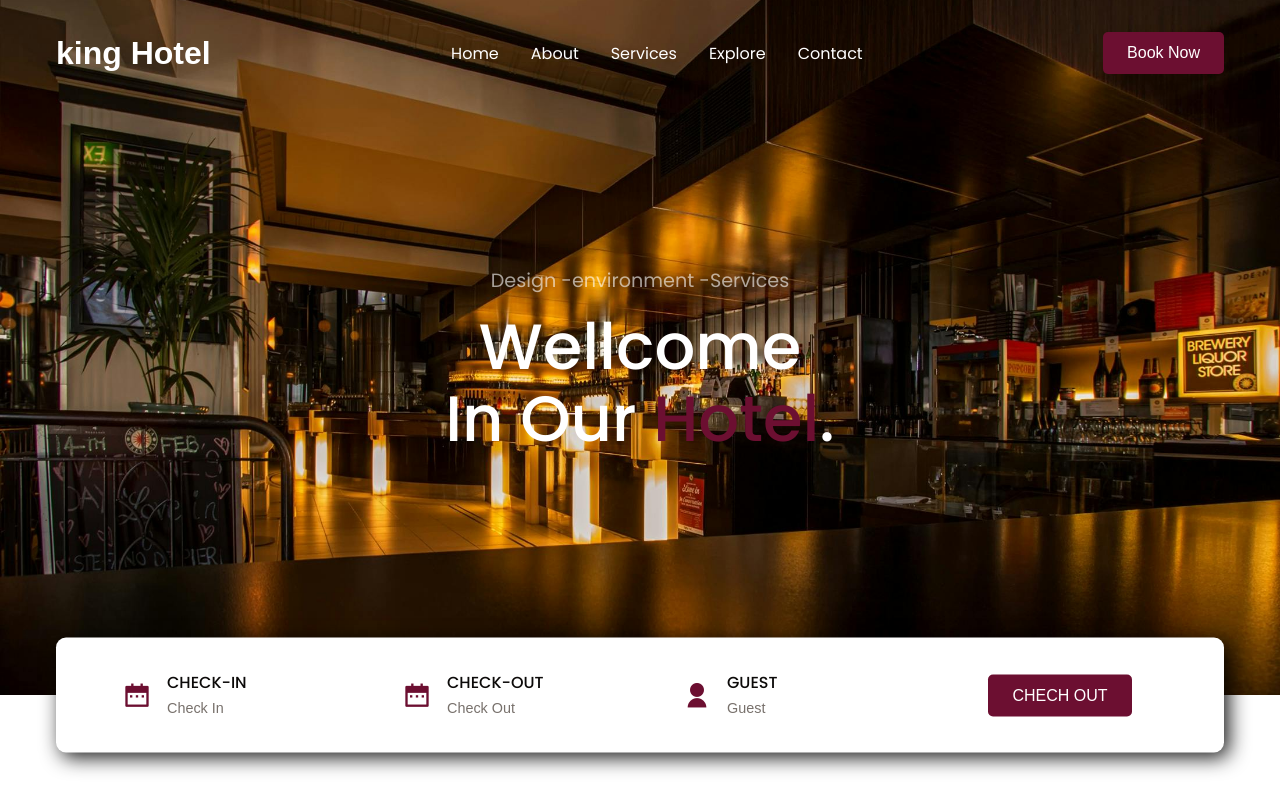
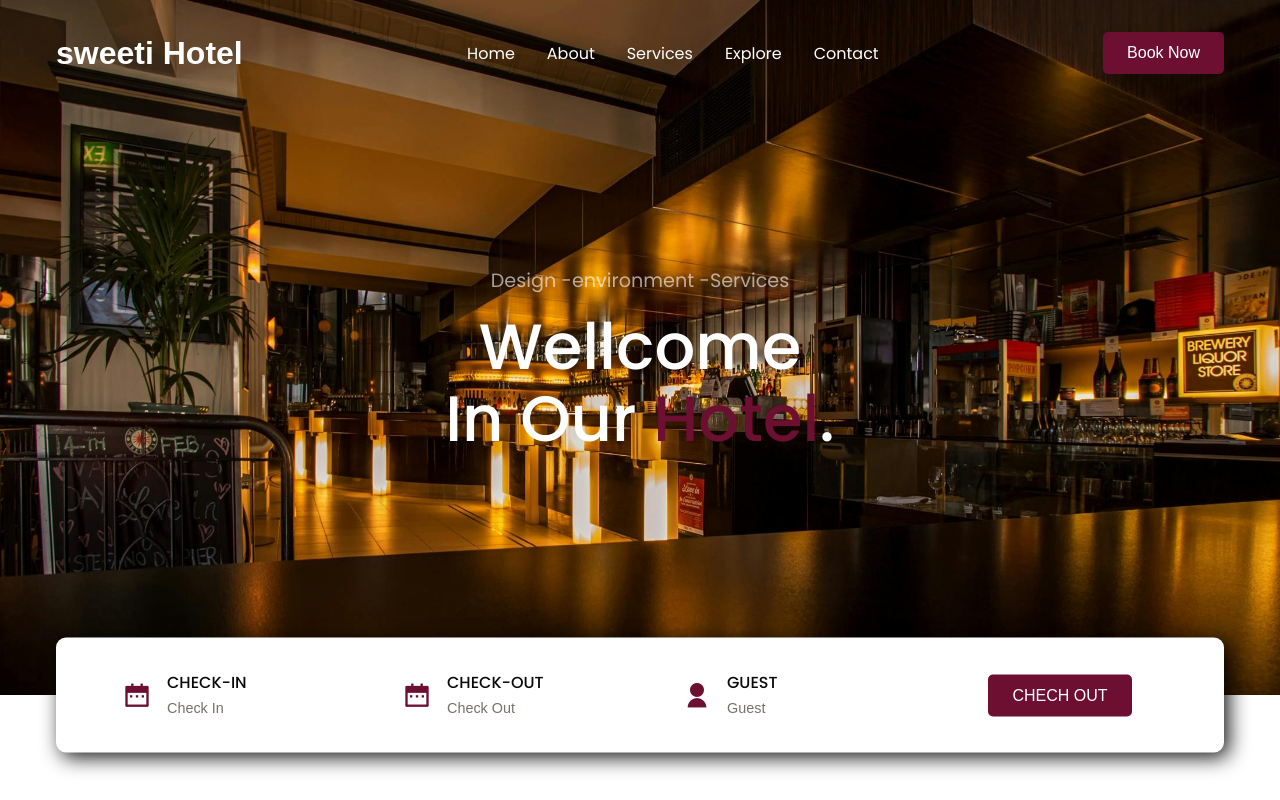
Before and after one commit to ashirvadsingh000/hotel-website, a plain HTML site: page index.html in a window 1280 px wide. Shown: the top 800 px of the page. Drawn offline with nearby package versions, Linux system fonts and the light colour scheme; a web font is replaced by a local one.

Commit message:
Update index.html
it.s previous

```diff
--- a/index.html
+++ b/index.html
@@ -14,7 +14,7 @@
     <nav>
       <div class="nav__bar">
         <div class="logo">
-          <a href=""><span>king Hotel</span></a>
+          <a href=""><span>sweeti Hotel</span></a>
         </div>
         <div class="nav__menu__btn" id="menu-btn">
           <i class="ri-menu-line"></i>
```
